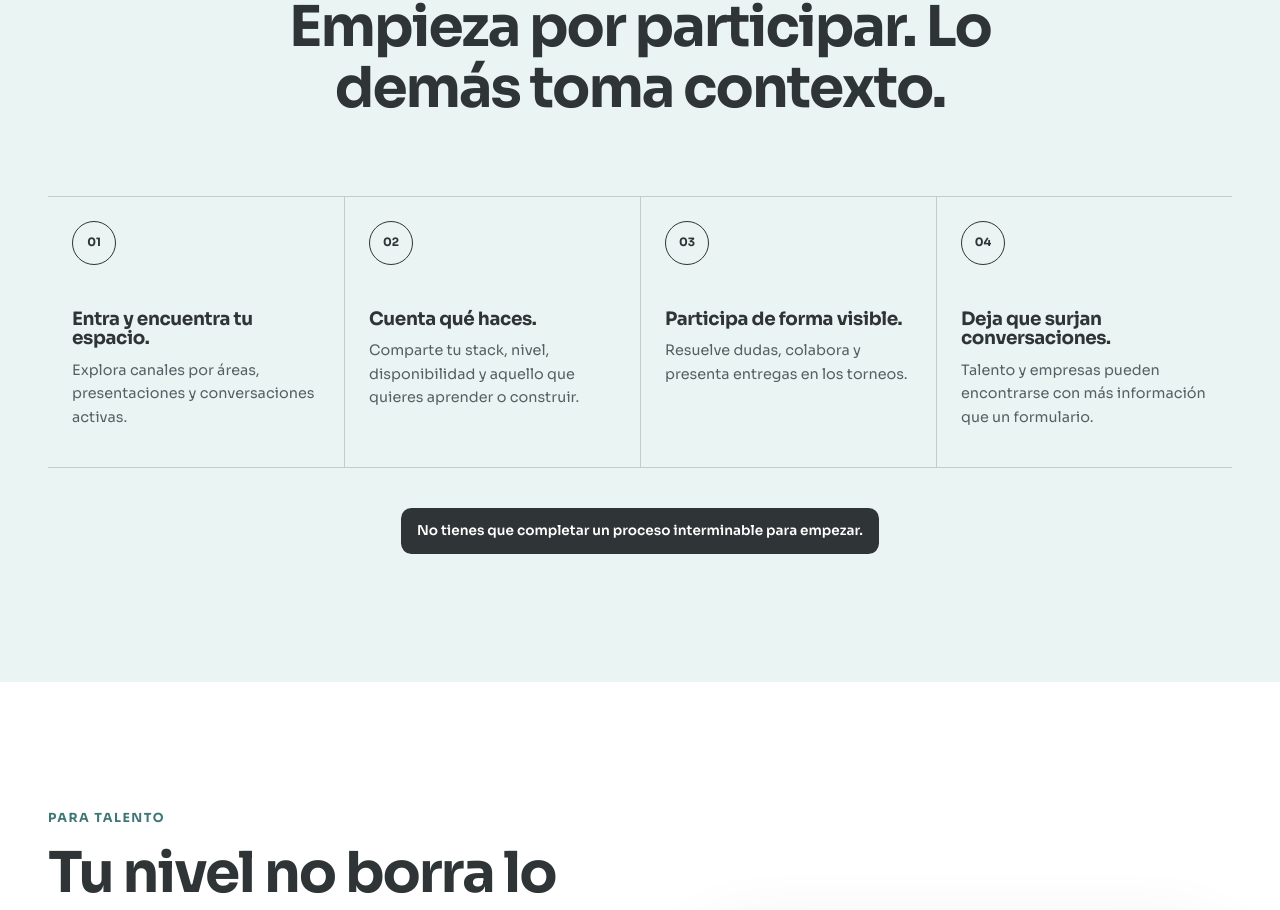
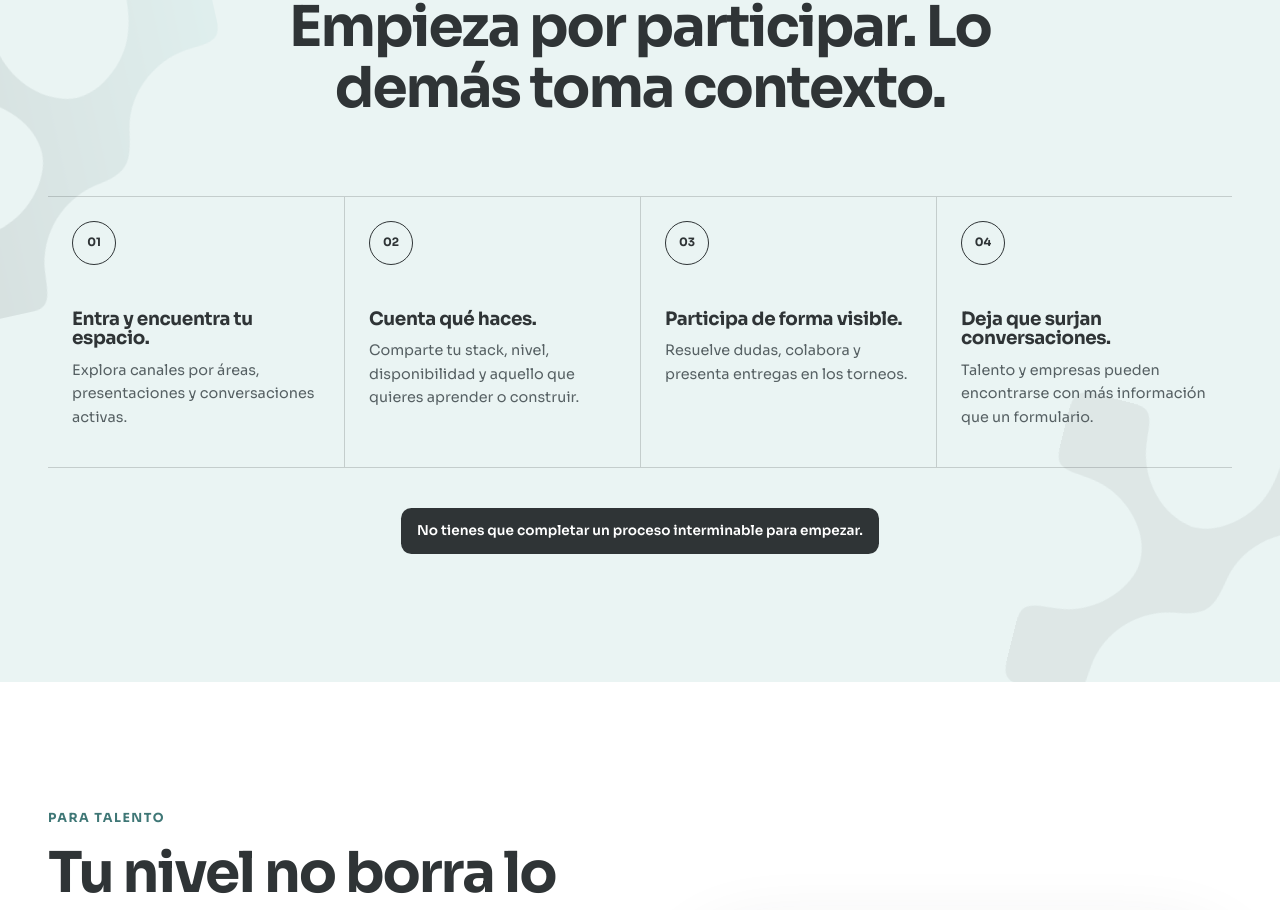
Before and after one commit to DH-Multimedios/techtojob, a Next.js app: page / in a window 1280 px wide. Shown: the part 1935-2845 px from the top of the page. Built offline with nearby package versions, Linux system fonts and the light colour scheme; no server answers.

Commit message:
feat(how-it-works): animate steps and brand background

```diff
--- a/app/globals.css
+++ b/app/globals.css
@@ -1155,6 +1155,7 @@ h3 {
 .section--how {
   overflow: hidden;
   background: var(--mint-pale);
+  isolation: isolate;
 }
 
 .section--how::before {
@@ -1169,6 +1170,85 @@ h3 {
   content: "";
 }
 
+.section--how__content {
+  position: relative;
+  z-index: 1;
+}
+
+.how-ambient {
+  position: absolute;
+  z-index: 0;
+  inset: 0;
+  pointer-events: none;
+}
+
+.how-ambient__symbol {
+  position: absolute;
+  display: block;
+  aspect-ratio: 1;
+  transform: rotate(var(--how-static-rotation));
+  transform-origin: center;
+  animation: how-ambient-drift var(--how-duration) ease-in-out infinite alternate;
+  animation-delay: var(--how-delay);
+  will-change: transform;
+}
+
+.how-ambient__symbol img {
+  display: block;
+  width: 100%;
+  height: auto;
+}
+
+.how-ambient__symbol--gradient {
+  --how-static-rotation: -14deg;
+  --how-start-x: -5px;
+  --how-start-y: 7px;
+  --how-start-rotation: -15deg;
+  --how-start-scale: 0.99;
+  --how-end-x: 9px;
+  --how-end-y: -8px;
+  --how-end-rotation: -12deg;
+  --how-end-scale: 1.015;
+  --how-duration: 25s;
+  --how-delay: -11s;
+
+  top: 13rem;
+  left: -8.5rem;
+  width: clamp(13rem, 60vw, 17rem);
+  opacity: 0.1;
+}
+
+.how-ambient__symbol--dark {
+  --how-static-rotation: 12deg;
+  --how-start-x: 7px;
+  --how-start-y: -6px;
+  --how-start-rotation: 11deg;
+  --how-start-scale: 1.01;
+  --how-end-x: -8px;
+  --how-end-y: 9px;
+  --how-end-rotation: 14deg;
+  --how-end-scale: 0.99;
+  --how-duration: 29s;
+  --how-delay: -21s;
+
+  right: -8rem;
+  bottom: 4rem;
+  width: clamp(14rem, 65vw, 18rem);
+  opacity: 0.055;
+}
+
+@keyframes how-ambient-drift {
+  from {
+    transform: translate3d(var(--how-start-x), var(--how-start-y), 0)
+      rotate(var(--how-start-rotation)) scale(var(--how-start-scale));
+  }
+
+  to {
+    transform: translate3d(var(--how-end-x), var(--how-end-y), 0)
+      rotate(var(--how-end-rotation)) scale(var(--how-end-scale));
+  }
+}
+
 .steps-grid {
   display: grid;
   gap: 0;
@@ -1184,8 +1264,38 @@ h3 {
   border-top: 1px solid rgb(47 52 54 / 0.2);
 }
 
+.steps-grid li::before {
+  position: absolute;
+  z-index: 1;
+  top: -1px;
+  right: 0;
+  left: 0;
+  height: 2px;
+  background: var(--mint-deep);
+  content: "";
+  pointer-events: none;
+  transform: scaleX(0);
+  transform-origin: left center;
+}
+
 .steps-grid li:last-child {
   border-bottom: 1px solid rgb(47 52 54 / 0.2);
+}
+
+.steps-grid li:nth-child(1) {
+  --how-step-delay: 80ms;
+}
+
+.steps-grid li:nth-child(2) {
+  --how-step-delay: 160ms;
+}
+
+.steps-grid li:nth-child(3) {
+  --how-step-delay: 240ms;
+}
+
+.steps-grid li:nth-child(4) {
+  --how-step-delay: 320ms;
 }
 
 .step-number {
@@ -1200,6 +1310,73 @@ h3 {
   border-radius: 50%;
   font-size: 0.72rem;
   font-weight: 700;
+}
+
+@media (hover: hover) and (pointer: fine) {
+  .steps-grid li::before {
+    transition: transform 420ms cubic-bezier(0.22, 1, 0.36, 1);
+  }
+
+  .steps-grid li:hover::before {
+    transform: scaleX(1);
+  }
+
+  .step-number {
+    transition:
+      transform 260ms ease,
+      border-color 260ms ease,
+      background-color 260ms ease;
+  }
+
+  .steps-grid li:hover .step-number {
+    border-color: var(--mint-deep);
+    background: rgb(132 192 191 / 0.22);
+    transform: translateY(-2px) scale(1.04);
+  }
+}
+
+.section--how[data-steps-state="ready"] .steps-grid li {
+  opacity: 0;
+  transform: translate3d(0, 1.25rem, 0);
+}
+
+.section--how[data-steps-state="ready"] .step-number {
+  opacity: 0;
+  transform: rotate(-12deg) scale(0.78);
+}
+
+.section--how[data-steps-state="visible"] .steps-grid li {
+  animation: how-step-reveal 620ms cubic-bezier(0.22, 1, 0.36, 1)
+    var(--how-step-delay) backwards;
+}
+
+.section--how[data-steps-state="visible"] .step-number {
+  animation: how-step-marker-reveal 480ms cubic-bezier(0.22, 1, 0.36, 1)
+    calc(var(--how-step-delay) + 120ms) backwards;
+}
+
+@keyframes how-step-reveal {
+  from {
+    opacity: 0;
+    transform: translate3d(0, 1.25rem, 0);
+  }
+
+  to {
+    opacity: 1;
+    transform: none;
+  }
+}
+
+@keyframes how-step-marker-reveal {
+  from {
+    opacity: 0;
+    transform: rotate(-12deg) scale(0.78);
+  }
+
+  to {
+    opacity: 1;
+    transform: none;
+  }
 }
 
 .steps-grid p {
@@ -2194,6 +2371,19 @@ h3 {
     opacity: 0.72;
   }
 
+  .how-ambient__symbol--gradient {
+    top: 12rem;
+    left: -6rem;
+    width: clamp(17rem, 29vw, 21rem);
+  }
+
+  .how-ambient__symbol--dark {
+    right: -5rem;
+    bottom: 1.5rem;
+    width: clamp(17rem, 28vw, 20rem);
+    opacity: 0.065;
+  }
+
   .steps-grid,
   .network-grid,
   .testimonial-grid {
@@ -2265,6 +2455,20 @@ h3 {
   .hero-section__ambient-symbol--dark {
     bottom: -7rem;
     left: 34%;
+  }
+
+  .how-ambient__symbol--gradient {
+    top: 10rem;
+    left: -4.5rem;
+    width: clamp(19rem, 22vw, 23rem);
+    opacity: 0.11;
+  }
+
+  .how-ambient__symbol--dark {
+    right: -4rem;
+    bottom: -2rem;
+    width: clamp(19rem, 21vw, 22rem);
+    opacity: 0.07;
   }
 
   .hero-section__intro h1 {
@@ -2398,6 +2602,23 @@ h3 {
   .hero-section__ambient-symbol {
     transform: rotate(var(--ambient-static-rotation));
     animation: none !important;
+  }
+
+  .how-ambient__symbol {
+    transform: rotate(var(--how-static-rotation));
+    animation: none !important;
+  }
+
+  .section--how[data-steps-state] .steps-grid li,
+  .section--how[data-steps-state] .step-number {
+    opacity: 1;
+    transform: none;
+    animation: none !important;
+  }
+
+  .steps-grid li::before,
+  .step-number {
+    transition: none;
   }
 
   .audience-radial-menu__region[data-state="open"],
--- a/components/sections/HowItWorksSection.tsx
+++ b/components/sections/HowItWorksSection.tsx
@@ -1,16 +1,90 @@
+"use client";
+
+import Image from "next/image";
+import { useEffect, useRef } from "react";
+
 import { SectionHeading } from "@/components/ui/SectionHeading";
 import { getMessages } from "@/lib/messages";
 
 export function HowItWorksSection() {
   const { howItWorks } = getMessages();
+  const sectionRef = useRef<HTMLElement>(null);
+
+  useEffect(() => {
+    const section = sectionRef.current;
+    const steps = section?.querySelector(".steps-grid");
+
+    if (!section || !steps || !("IntersectionObserver" in window)) {
+      return;
+    }
+
+    const motionPreference = window.matchMedia("(prefers-reduced-motion: reduce)");
+
+    if (motionPreference.matches) {
+      return;
+    }
+
+    section.dataset.stepsState = "ready";
+
+    const observer = new IntersectionObserver(
+      ([entry]) => {
+        if (!entry.isIntersecting) {
+          return;
+        }
+
+        section.dataset.stepsState = "visible";
+        observer.disconnect();
+      },
+      { rootMargin: "0px 0px -8%", threshold: 0.16 },
+    );
+
+    const revealWithoutMotion = (event: MediaQueryListEvent) => {
+      if (event.matches) {
+        section.dataset.stepsState = "visible";
+        observer.disconnect();
+      }
+    };
+
+    motionPreference.addEventListener("change", revealWithoutMotion);
+    observer.observe(steps);
+
+    return () => {
+      motionPreference.removeEventListener("change", revealWithoutMotion);
+      observer.disconnect();
+    };
+  }, []);
 
   return (
     <section
+      ref={sectionRef}
       id="como-funciona"
       className="section section--how"
       aria-labelledby="how-heading"
     >
-      <div className="shell">
+      <div className="how-ambient" aria-hidden="true">
+        <span className="how-ambient__symbol how-ambient__symbol--gradient">
+          <Image
+            src="/brand/symbol-gradient.svg"
+            width={288}
+            height={288}
+            alt=""
+            loading="lazy"
+            unoptimized
+          />
+        </span>
+        <span className="how-ambient__symbol how-ambient__symbol--dark">
+          <Image
+            src="/brand/symbol-dark.svg"
+            width={288}
+            height={288}
+            alt=""
+            loading="lazy"
+            unoptimized
+          />
+        </span>
+      </div>
+
+      <div className="shell section--how__content">
         <SectionHeading
           headingId="how-heading"
           eyebrow={howItWorks.eyebrow}
```
